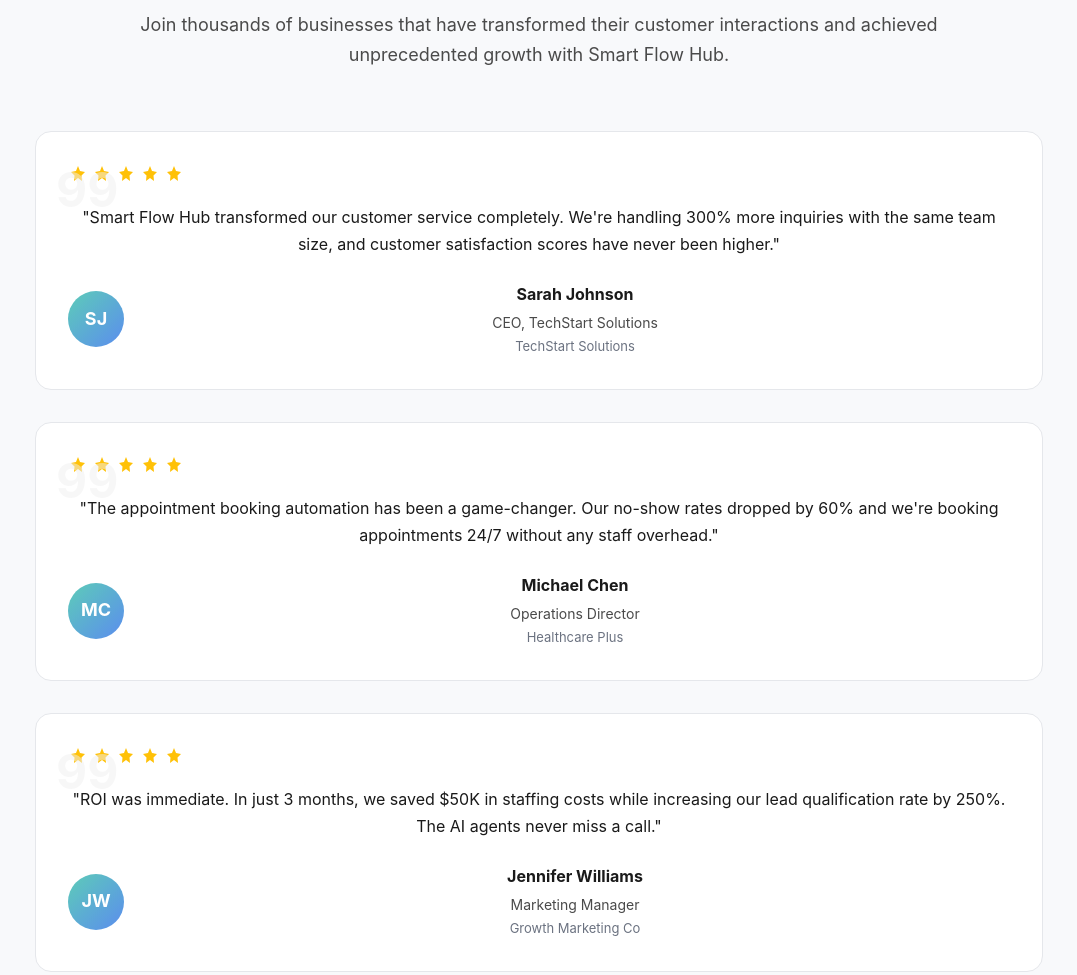
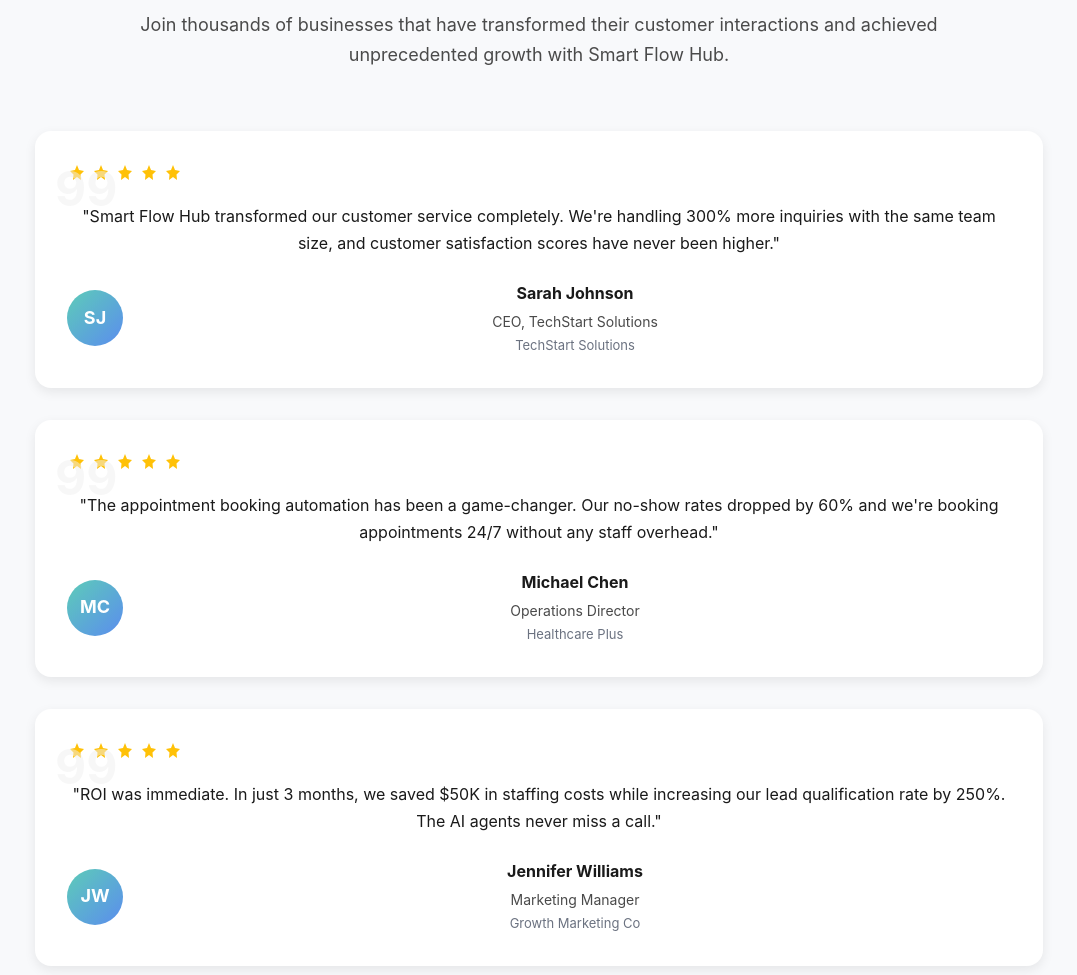
Before and after one commit to farnooshfathi/eleva8flow, a website built with Vite: page index.html in a window 1280 px wide. Shown: the part 8260-9235 px from the top of the page, without its empty margins (101-1178 px from the left). Built offline with nearby package versions, Linux system fonts and the light colour scheme; a script that the page names is missing.

Commit message:
Updated style.css

```diff
--- a/style.css
+++ b/style.css
@@ -1109,17 +1109,16 @@
   background: white;
   padding: 32px;
   border-radius: 16px;
-  box-shadow: none;
+  box-shadow: 0 4px 12px rgba(0, 0, 0, 0.08);
   position: relative;
   transition: all 0.3s ease;
   cursor: pointer;
-  border: 1px solid var(--border-color);
+  border: none;
 }
 
 .testimonial-card:hover {
   transform: translateY(-6px);
-  box-shadow: none;
-  border-color: var(--blue-primary);
+  box-shadow: 0 12px 28px rgba(0, 0, 0, 0.12);
 }
 
 .quote-icon {
```
